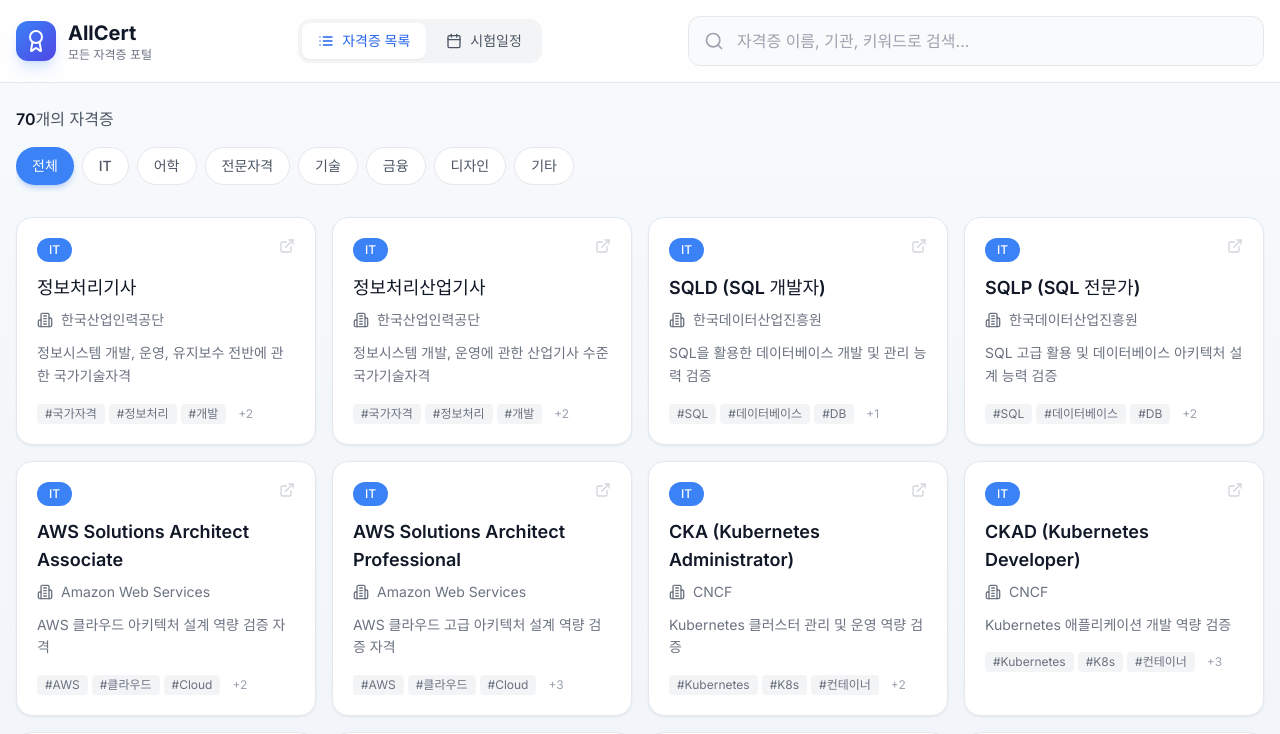
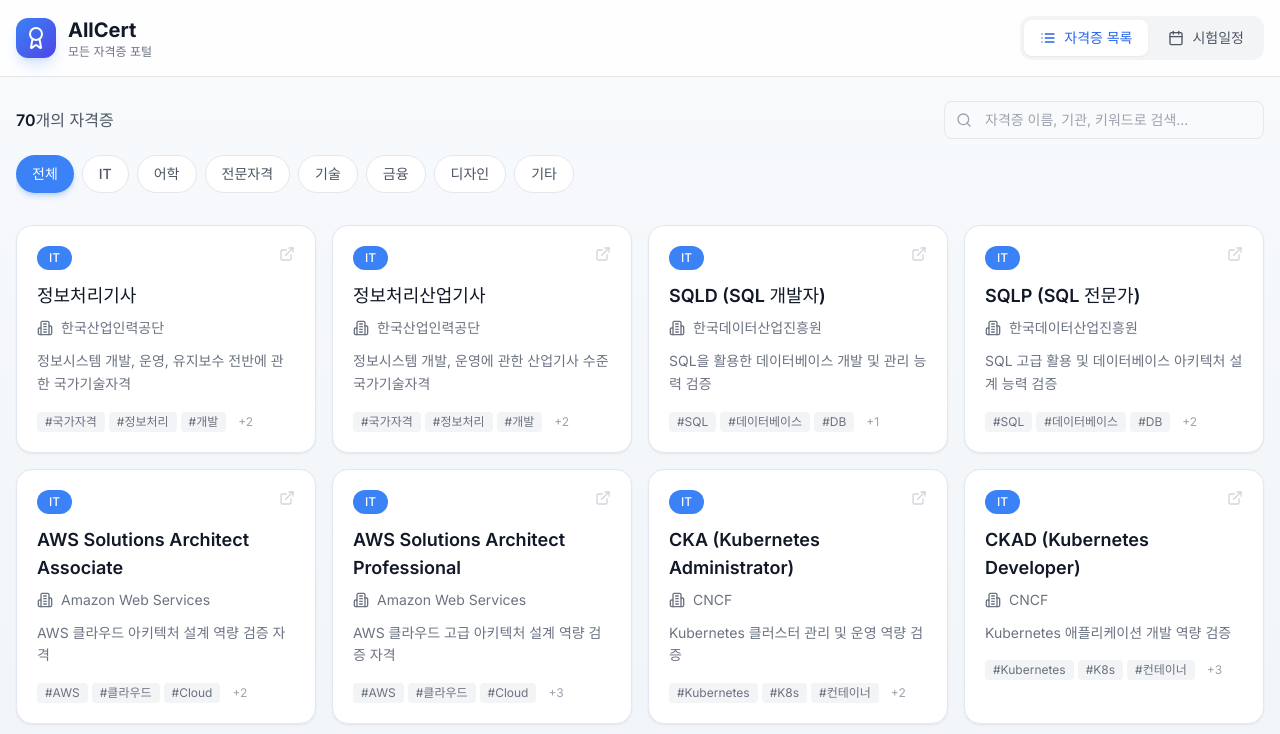
Before and after one commit to hyr0208/AllCert, a React (Vite) app: page / in a window 1280 px wide. Shown: the top 734 px of the page. Built offline with nearby package versions, Linux system fonts and the light colour scheme.

Commit message:
refactor: 레이아웃 수정

```diff
--- a/src/App.tsx
+++ b/src/App.tsx
@@ -38,12 +38,7 @@
 
   return (
     <div className="min-h-screen flex flex-col">
-      <Header
-        searchQuery={searchQuery}
-        onSearchChange={setSearchQuery}
-        currentView={currentView}
-        onViewChange={setCurrentView}
-      />
+      <Header currentView={currentView} onViewChange={setCurrentView} />
 
       <main className="flex-1 max-w-7xl mx-auto w-full px-4 pb-8">
         {currentView === "certs" ? (
@@ -52,6 +47,8 @@
               selectedCategory={selectedCategory}
               onCategoryChange={setSelectedCategory}
               resultCount={filteredCertifications.length}
+              searchQuery={searchQuery}
+              onSearchChange={setSearchQuery}
             />
             <CertGrid
               certifications={filteredCertifications}
--- a/src/components/ExamCalendar.tsx
+++ b/src/components/ExamCalendar.tsx
@@ -26,6 +26,12 @@
     EventType | "전체"
   >("전체");
   const [selectedDate, setSelectedDate] = useState<string | null>(null);
+
+  // 오늘 날짜
+  const today = new Date();
+  const todayStr = `${today.getFullYear()}-${String(
+    today.getMonth() + 1
+  ).padStart(2, "0")}-${String(today.getDate()).padStart(2, "0")}`;
 
   const year = currentDate.getFullYear();
   const month = currentDate.getMonth();
@@ -222,13 +228,14 @@
             const isSunday = dayOfWeek === 0;
             const isSaturday = dayOfWeek === 6;
             const hasEvents = dayEvents.length > 0;
+            const isToday = dateStr === todayStr;
 
             return (
               <div
                 key={dateStr}
                 className={`calendar-cell ${isSunday ? "sunday" : ""} ${
                   isSaturday ? "saturday" : ""
-                } ${hasEvents ? "has-events" : ""}`}
+                } ${hasEvents ? "has-events" : ""} ${isToday ? "today" : ""}`}
                 onClick={() => handleCellClick(dateStr, dayEvents)}
               >
                 <div className="cell-date">
--- a/src/components/FilterBar.tsx
+++ b/src/components/FilterBar.tsx
@@ -1,25 +1,84 @@
+import { Search } from "lucide-react";
 import { CATEGORIES, CategoryType } from "../types/certification";
 
 interface FilterBarProps {
   selectedCategory: CategoryType | "전체";
   onCategoryChange: (category: CategoryType | "전체") => void;
   resultCount: number;
+  searchQuery: string;
+  onSearchChange: (query: string) => void;
 }
 
 export function FilterBar({
   selectedCategory,
   onCategoryChange,
   resultCount,
+  searchQuery,
+  onSearchChange,
 }: FilterBarProps) {
   return (
     <div className="py-6">
+      {/* 모바일 검색창 - 상단에 배치 */}
+      <div className="md:hidden mb-4">
+        <div className="relative">
+          <div className="absolute inset-y-0 left-0 pl-4 flex items-center pointer-events-none">
+            <Search className="w-5 h-5 text-gray-400" />
+          </div>
+          <input
+            type="text"
+            value={searchQuery}
+            onChange={(e) => onSearchChange(e.target.value)}
+            placeholder="자격증 이름, 기관, 키워드로 검색..."
+            className="w-full pl-12 pr-4 py-3 bg-gray-50 border border-gray-200 rounded-xl
+                       text-gray-900 placeholder-gray-400
+                       focus:outline-none focus:ring-2 focus:ring-blue-500/30 focus:border-blue-400 focus:bg-white
+                       transition-all duration-200"
+          />
+          {searchQuery && (
+            <button
+              onClick={() => onSearchChange("")}
+              className="absolute inset-y-0 right-0 pr-4 flex items-center text-gray-400 hover:text-gray-600 transition-colors"
+            >
+              ✕
+            </button>
+          )}
+        </div>
+      </div>
+
+      {/* 결과 카운트 + PC 검색창 */}
       <div className="flex flex-col sm:flex-row sm:items-center sm:justify-between gap-4 mb-4">
         <p className="text-gray-600">
           <span className="text-gray-900 font-semibold">{resultCount}</span>개의
           자격증
         </p>
+
+        {/* PC 검색창 - 오른쪽에 배치 */}
+        <div className="relative hidden md:block w-80">
+          <div className="absolute inset-y-0 left-0 pl-3 flex items-center pointer-events-none">
+            <Search className="w-4 h-4 text-gray-400" />
+          </div>
+          <input
+            type="text"
+            value={searchQuery}
+            onChange={(e) => onSearchChange(e.target.value)}
+            placeholder="자격증 이름, 기관, 키워드로 검색..."
+            className="w-full pl-10 pr-4 py-2 bg-gray-50 border border-gray-200 rounded-lg
+                       text-sm text-gray-900 placeholder-gray-400
+                       focus:outline-none focus:ring-2 focus:ring-blue-500/30 focus:border-blue-400 focus:bg-white
+                       transition-all duration-200"
+          />
+          {searchQuery && (
+            <button
+              onClick={() => onSearchChange("")}
+              className="absolute inset-y-0 right-0 pr-3 flex items-center text-gray-400 hover:text-gray-600 transition-colors"
+            >
+              ✕
+            </button>
+          )}
+        </div>
       </div>
 
+      {/* 카테고리 필터 */}
       <div className="flex gap-2 overflow-x-auto pb-2 scrollbar-hide">
         {CATEGORIES.map(({ key, label }) => {
           const isSelected = selectedCategory === key;
--- a/src/components/Header.tsx
+++ b/src/components/Header.tsx
@@ -1,24 +1,17 @@
-import { Search, Award, List, Calendar } from "lucide-react";
+import { Award, List, Calendar } from "lucide-react";
 
 type ViewType = "certs" | "calendar";
 
 interface HeaderProps {
-  searchQuery: string;
-  onSearchChange: (query: string) => void;
   currentView: ViewType;
   onViewChange: (view: ViewType) => void;
 }
 
-export function Header({
-  searchQuery,
-  onSearchChange,
-  currentView,
-  onViewChange,
-}: HeaderProps) {
+export function Header({ currentView, onViewChange }: HeaderProps) {
   return (
     <header className="sticky top-0 z-50 bg-white/80 backdrop-blur-lg border-b border-gray-200">
       <div className="max-w-7xl mx-auto px-4 py-4">
-        <div className="flex flex-col md:flex-row md:items-center md:justify-between gap-4">
+        <div className="flex items-center justify-between gap-4">
           {/* Logo */}
           <div className="flex items-center gap-3">
             <div className="w-10 h-10 rounded-xl bg-gradient-to-br from-blue-500 to-indigo-600 flex items-center justify-center shadow-lg shadow-blue-500/20">
@@ -40,7 +33,7 @@
                   : "text-gray-600 hover:text-gray-900"
               }`}
             >
-              <List className="w-4 h-4" />
+              <List className="w-4 h-4 md:block hidden" />
               <span>자격증 목록</span>
             </button>
             <button
@@ -51,37 +44,10 @@
                   : "text-gray-600 hover:text-gray-900"
               }`}
             >
-              <Calendar className="w-4 h-4" />
+              <Calendar className="w-4 h-4 md:block hidden" />
               <span>시험일정</span>
             </button>
           </div>
-
-          {/* Search Bar */}
-          {currentView === "certs" && (
-            <div className="relative flex-1 max-w-xl">
-              <div className="absolute inset-y-0 left-0 pl-4 flex items-center pointer-events-none">
-                <Search className="w-5 h-5 text-gray-400" />
-              </div>
-              <input
-                type="text"
-                value={searchQuery}
-                onChange={(e) => onSearchChange(e.target.value)}
-                placeholder="자격증 이름, 기관, 키워드로 검색..."
-                className="w-full pl-12 pr-4 py-3 bg-gray-50 border border-gray-200 rounded-xl
-                           text-gray-900 placeholder-gray-400
-                           focus:outline-none focus:ring-2 focus:ring-blue-500/30 focus:border-blue-400 focus:bg-white
-                           transition-all duration-200"
-              />
-              {searchQuery && (
-                <button
-                  onClick={() => onSearchChange("")}
-                  className="absolute inset-y-0 right-0 pr-4 flex items-center text-gray-400 hover:text-gray-600 transition-colors"
-                >
-                  ✕
-                </button>
-              )}
-            </div>
-          )}
         </div>
       </div>
     </header>
--- a/src/index.css
+++ b/src/index.css
@@ -344,6 +344,18 @@
   color: #3b82f6;
 }
 
+/* 오늘 날짜 표시 */
+.calendar-cell.today .cell-date {
+  display: inline-flex;
+  align-items: center;
+  justify-content: center;
+  width: 28px;
+  height: 28px;
+  border-radius: 50%;
+  background: #3b82f6;
+  color: white !important;
+}
+
 .cell-date {
   font-size: 0.875rem;
   font-weight: 600;
```
